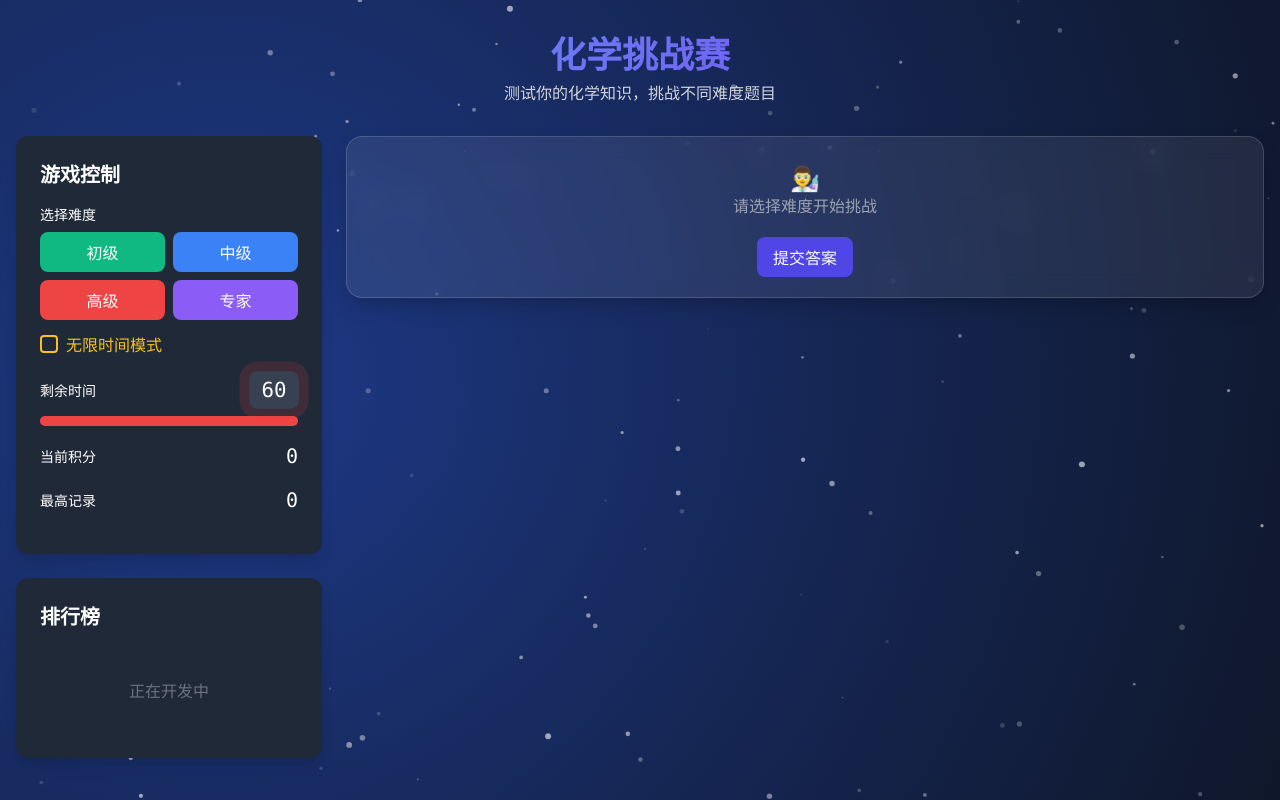
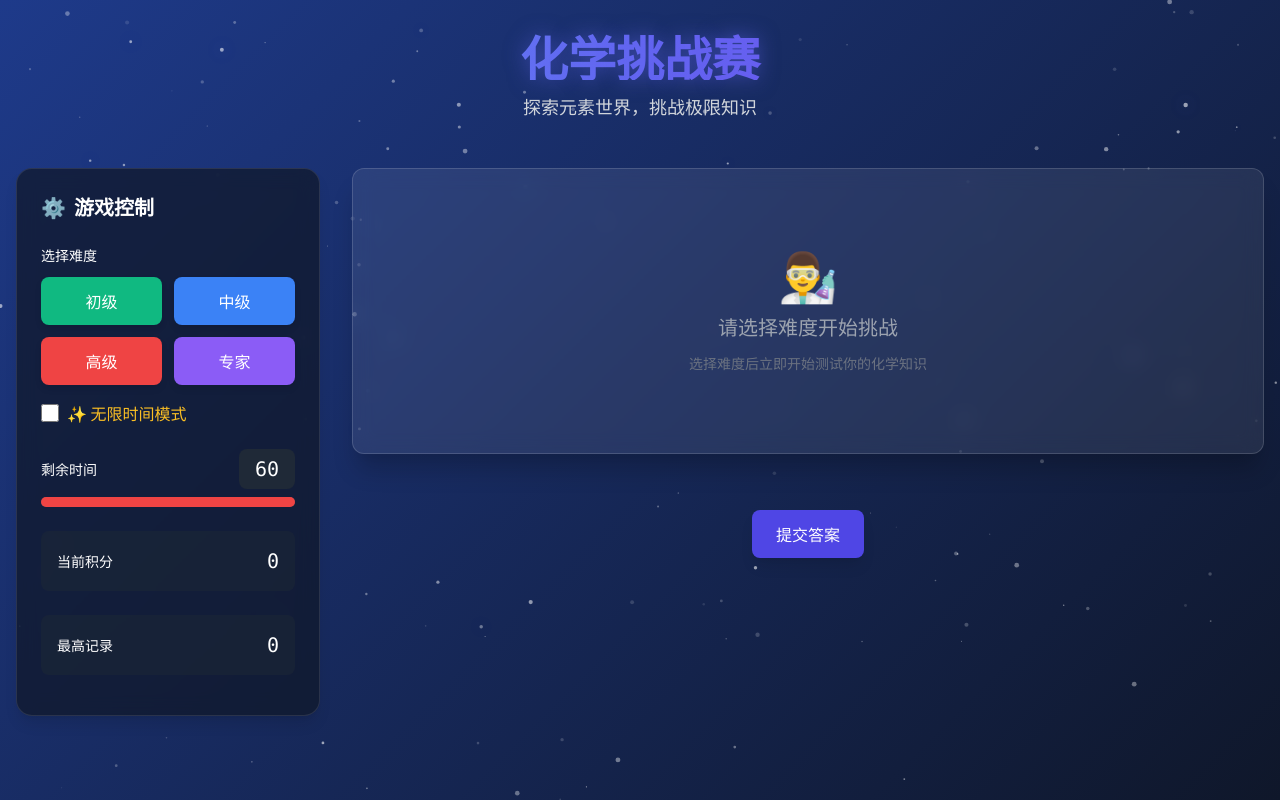
Before and after one commit to yykkxx/chemistry_test, a plain HTML site: page index.html in a window 1280 px wide. Drawn offline with nearby package versions, Linux system fonts and the light colour scheme.

Commit message:
Add files via upload

```diff
--- a/index.html
+++ b/index.html
@@ -8,122 +8,257 @@
   <title>化学挑战赛</title>
   <link href="https://cdnjs.cloudflare.com/ajax/libs/tailwindcss/2.2.19/tailwind.min.css" rel="stylesheet">
   <link href="https://fonts.loli.net/css2?family=Noto+Sans+SC:wght@400;700&display=swap" rel="stylesheet">
-  <link rel="stylesheet" href="css/style.css">
+  <link href="https://cdnjs.cloudflare.com/ajax/libs/animate.css/4.1.1/animate.min.css" rel="stylesheet">
   <style>
-    /* 确保提交按钮始终可见 */
+    :root {
+      --easy: #4ade80;
+      --medium: #60a5fa;
+      --hard: #f87171;
+      --expert: #c084fc;
+      --unlimited: #fbbf24;
+    }
+    body {
+      font-family: 'Noto Sans SC', sans-serif;
+      background: linear-gradient(135deg, #1e3a8a 0%, #0f172a 100%);
+      min-height: 100vh;
+      overflow-x: hidden;
+    }
+    .particles {
+      position: absolute;
+      top: 0;
+      left: 0;
+      width: 100%;
+      height: 100%;
+      z-index: -1;
+    }
+    .difficulty-badge {
+      transition: all 0.3s ease;
+    }
+    .question-card {
+      background: rgba(255, 255, 255, 0.08);
+      backdrop-filter: blur(10px);
+      border: 1px solid rgba(255, 255, 255, 0.15);
+      box-shadow: 0 20px 25px -5px rgba(0, 0, 0, 0.2), 0 10px 10px -5px rgba(0, 0, 0, 0.04);
+      transition: all 0.3s ease;
+    }
+    .control-panel {
+      background: rgba(17, 24, 39, 0.7);
+      backdrop-filter: blur(10px);
+      border: 1px solid rgba(255, 255, 255, 0.1);
+      border-radius: 16px;
+    }
+    .option {
+      background: rgba(255, 255, 255, 0.08);
+      backdrop-filter: blur(8px);
+      border: 1px solid rgba(255, 255, 255, 0.1);
+      transition: all 0.3s cubic-bezier(0.4, 0, 0.2, 1);
+    }
+    .option:hover {
+      transform: translateY(-2px);
+      box-shadow: 0 10px 15px -3px rgba(0, 0, 0, 0.2);
+      background: rgba(255, 255, 255, 0.15);
+    }
+    .timer-pulse {
+      animation: pulse 1s infinite;
+    }
+    @keyframes pulse {
+      0% { box-shadow: 0 0 0 0 rgba(239, 68, 68, 0.7); }
+      70% { box-shadow: 0 0 0 10px rgba(239, 68, 68, 0); }
+      100% { box-shadow: 0 0 0 0 rgba(239, 68, 68, 0); }
+    }
+    .btn-disabled {
+      opacity: 0.5;
+      cursor: not-allowed;
+    }
+    .question-actions {
+      display: flex;
+      gap: 1rem;
+      margin-top: 2rem;
+      justify-content: center;
+    }
+    .difficulty-btn {
+      transition: all 0.3s cubic-bezier(0.4, 0, 0.2, 1);
+      box-shadow: 0 4px 6px rgba(0, 0, 0, 0.1);
+      position: relative;
+      overflow: hidden;
+      z-index: 1;
+    }
+    .difficulty-btn::before {
+      content: '';
+      position: absolute;
+      top: 0;
+      left: -100%;
+      width: 100%;
+      height: 100%;
+      background: rgba(255, 255, 255, 0.2);
+      transition: all 0.4s ease;
+      z-index: -1;
+    }
+    .difficulty-btn:hover::before {
+      left: 0;
+    }
+    .difficulty-btn:hover {
+      transform: translateY(-2px);
+      box-shadow: 0 10px 15px -3px rgba(0, 0, 0, 0.2);
+    }
+    .unlimited-checkbox {
+      accent-color: var(--unlimited);
+      width: 18px;
+      height: 18px;
+    }
+    .unlimited-label {
+      display: flex;
+      align-items: center;
+      gap: 0.5rem;
+      color: var(--unlimited);
+      font-weight: 500;
+    }
+    #submit-btn, #next-question-btn {
+      position: relative;
+      overflow: hidden;
+      z-index: 1;
+    }
+    #submit-btn::after, #next-question-btn::after {
+      content: '';
+      position: absolute;
+      top: 0;
+      left: -100%;
+      width: 100%;
+      height: 100%;
+      background: linear-gradient(90deg, transparent, rgba(255, 255, 255, 0.3), transparent);
+      transition: all 0.6s ease;
+      z-index: -1;
+    }
+    #submit-btn:hover::after, #next-question-btn:hover::after {
+      left: 100%;
+    }
     #submit-btn {
       display: inline-flex !important;
       visibility: visible !important;
       opacity: 1 !important;
-      pointer-events: auto !important;
     }
     #submit-btn.hidden {
       display: none !important;
     }
-    #submit-btn:disabled {
-      opacity: 0.5 !important;
-      cursor: not-allowed !important;
+    .option.selected {
+      background-color: rgba(79, 70, 229, 0.6) !important;
+      border-color: #6366f1;
+      box-shadow: 0 0 0 2px rgba(99, 102, 241, 0.4);
+    }
+    .fade-in {
+      animation: fadeIn 0.5s cubic-bezier(0.4, 0, 0.2, 1) forwards;
+    }
+    @keyframes fadeIn {
+      from { opacity: 0; transform: translateY(10px); }
+      to { opacity: 1; transform: translateY(0); }
+    }
+    .game-title {
+      text-shadow: 0 0 20px rgba(99, 102, 241, 0.5);
+    }
+    .explanation-container {
+      background: rgba(17, 24, 39, 0.6);
+      backdrop-filter: blur(10px);
+      border: 1px solid rgba(255, 255, 255, 0.1);
     }
   </style>
 </head>
 <body class="text-white">
-  <canvas id="particles" class="particles"></canvas>
+  <canvas id="particles" class="particles" aria-hidden="true"></canvas>
 
   <div class="container mx-auto px-4 py-8">
-    <header class="text-center mb-8">
-      <h1 class="text-4xl font-bold mb-2 bg-clip-text text-transparent bg-gradient-to-r from-blue-400 to-purple-600">
+    <header class="text-center mb-12 animate__animated animate__fadeIn">
+      <h1 class="text-5xl font-bold mb-3 game-title bg-clip-text text-transparent bg-gradient-to-r from-blue-400 via-indigo-500 to-purple-600">
         化学挑战赛
       </h1>
-      <p class="text-gray-300">测试你的化学知识，挑战不同难度题目</p>
+      <p class="text-gray-300 text-lg">探索元素世界，挑战极限知识</p>
     </header>
 
-    <div class="flex flex-col lg:flex-row gap-6">
+    <div class="flex flex-col lg:flex-row gap-8">
       <!-- 左侧控制面板 -->
-      <div class="w-full lg:w-1/4 space-y-6">
-        <div class="bg-gray-800 rounded-xl p-6 shadow-lg">
-          <h2 class="text-xl font-semibold mb-4">游戏控制</h2>
+      <div class="w-full lg:w-1/4">
+        <div class="control-panel p-6 shadow-lg">
+          <h2 class="text-xl font-semibold mb-6 flex items-center">
+            <span class="mr-2">⚙️</span> 游戏控制
+          </h2>
 
-          <div class="mb-4">
-            <label class="block text-sm font-medium mb-2">选择难度</label>
-            <div class="grid grid-cols-2 gap-2">
-              <button id="easy-btn" class="difficulty-btn bg-green-500 hover:bg-green-600 text-white py-2 px-4 rounded-lg">
+          <div class="mb-6">
+            <label class="block text-sm font-medium mb-3" id="difficulty-label">选择难度</label>
+            <div class="grid grid-cols-2 gap-3" aria-labelledby="difficulty-label">
+              <button id="easy-btn" class="difficulty-btn bg-green-500 hover:bg-green-600 text-white py-3 px-4 rounded-lg" aria-label="初级难度">
                 初级
               </button>
-              <button id="medium-btn" class="difficulty-btn bg-blue-500 hover:bg-blue-600 text-white py-2 px-4 rounded-lg">
+              <button id="medium-btn" class="difficulty-btn bg-blue-500 hover:bg-blue-600 text-white py-3 px-4 rounded-lg" aria-label="中级难度">
                 中级
               </button>
-              <button id="hard-btn" class="difficulty-btn bg-red-500 hover:bg-red-600 text-white py-2 px-4 rounded-lg">
+              <button id="hard-btn" class="difficulty-btn bg-red-500 hover:bg-red-600 text-white py-3 px-4 rounded-lg" aria-label="高级难度">
                 高级
               </button>
-              <button id="expert-btn" class="difficulty-btn bg-purple-500 hover:bg-purple-600 text-white py-2 px-4 rounded-lg">
+              <button id="expert-btn" class="difficulty-btn bg-purple-500 hover:bg-purple-600 text-white py-3 px-4 rounded-lg" aria-label="专家难度">
                 专家
               </button>
             </div>
-            <div class="mt-3">
-              <label class="unlimited-label">
-                <input type="checkbox" id="unlimited-checkbox" class="unlimited-checkbox">
-                <span>无限时间模式</span>
+            <div class="mt-4">
+              <label class="unlimited-label" id="unlimited-label">
+                <input type="checkbox" id="unlimited-checkbox" class="unlimited-checkbox" aria-labelledby="unlimited-label">
+                <span>✨ 无限时间模式</span>
               </label>
             </div>
           </div>
 
-          <div class="mb-4">
+          <div class="mb-6">
             <div class="flex justify-between items-center mb-2">
               <span class="text-sm font-medium">剩余时间</span>
-              <span id="timer" class="font-mono text-xl bg-gray-700 px-3 py-1 rounded-lg timer-pulse">60</span>
+              <span id="timer" class="font-mono text-xl bg-gray-800 px-4 py-1.5 rounded-lg timer-pulse shadow-lg" aria-live="polite">60</span>
             </div>
-            <div id="timer-container" class="w-full bg-gray-700 rounded-full h-2.5">
-              <div id="timer-bar" class="bg-red-500 h-2.5 rounded-full transition-all duration-300" style="width: 100%"></div>
+            <div id="timer-container" class="w-full bg-gray-700 rounded-full h-2.5 mt-2">
+              <div id="timer-bar" class="bg-red-500 h-2.5 rounded-full transition-all duration-300" style="width: 100%" aria-hidden="true"></div>
             </div>
           </div>
 
-          <div class="mb-4">
+          <div class="mb-6 bg-gray-800 bg-opacity-50 rounded-lg p-4">
             <div class="flex justify-between items-center">
               <span class="text-sm font-medium">当前积分</span>
-              <span id="score" class="font-mono text-xl">0</span>
+              <span id="score" class="font-mono text-xl" aria-live="polite">0</span>
             </div>
           </div>
 
-          <div class="mb-4">
+          <div class="mb-4 bg-gray-800 bg-opacity-50 rounded-lg p-4">
             <div class="flex justify-between items-center">
               <span class="text-sm font-medium">最高记录</span>
-              <span id="high-score" class="font-mono text-xl">0</span>
+              <span id="high-score" class="font-mono text-xl" aria-live="polite">0</span>
             </div>
-          </div>
-        </div>
-
-        <div class="bg-gray-800 rounded-xl p-6 shadow-lg">
-          <h2 class="text-xl font-semibold mb-4">排行榜</h2>
-          <div class="text-center py-8 text-gray-500">
-            正在开发中
           </div>
         </div>
       </div>
 
       <!-- 右侧题目区域 -->
       <div class="w-full lg:w-3/4">
-        <div id="question-container" class="question-card rounded-xl p-6 shadow-lg min-h-64 flex flex-col items-center justify-center relative">
-          <div class="text-center text-gray-400">
-            <p class="text-2xl">👨‍🔬</p>
-            <p>请选择难度开始挑战</p>
-          </div>
-          <div id="question-actions" class="question-actions">
-            <button id="submit-btn" class="bg-indigo-600 hover:bg-indigo-700 text-white py-2 px-4 rounded-lg transition">
-              提交答案
-            </button>
-            <button id="next-question-btn" class="bg-indigo-600 hover:bg-indigo-700 text-white py-2 px-4 rounded-lg transition hidden">
-              下一题
-            </button>
+        <div id="question-container" class="question-card rounded-xl p-8 shadow-lg min-h-64" aria-live="polite">
+          <div class="text-center text-gray-400 py-12">
+            <p class="text-5xl mb-4">👨‍🔬</p>
+            <p class="text-xl">请选择难度开始挑战</p>
+            <p class="text-sm mt-3 text-gray-500">选择难度后立即开始测试你的化学知识</p>
           </div>
         </div>
 
-        <div id="options-container" class="grid grid-cols-1 md:grid-cols-2 gap-4 mt-6">
+        <div id="options-container" class="grid grid-cols-1 md:grid-cols-2 gap-4 mt-6" role="group" aria-labelledby="question-container">
           <!-- 选项将通过JS动态生成 -->
         </div>
 
-        <div id="explanation-container" class="mt-6 bg-gray-800 rounded-xl p-6 hidden">
-          <h3 class="text-lg font-semibold mb-2">答案解析</h3>
+        <div id="explanation-container" class="mt-6 explanation-container rounded-xl p-6 hidden" aria-live="polite">
+          <h3 class="text-lg font-semibold mb-2 flex items-center">
+            <span class="mr-2">💡</span> 答案解析
+          </h3>
           <p id="explanation-text" class="text-gray-300"></p>
+        </div>
+
+        <div id="question-actions" class="question-actions">
+          <button id="submit-btn" class="bg-indigo-600 hover:bg-indigo-700 text-white py-3 px-6 rounded-lg transition shadow-lg" disabled aria-label="提交答案">
+            提交答案
+          </button>
+          <button id="next-question-btn" class="bg-indigo-600 hover:bg-indigo-700 text-white py-3 px-6 rounded-lg transition shadow-lg hidden" aria-label="下一题">
+            下一题
+          </button>
         </div>
       </div>
     </div>
@@ -141,16 +276,17 @@
       canvas.height = window.innerHeight;
 
       const particles = [];
-      const particleCount = Math.floor(window.innerWidth / 10);
+      const particleCount = Math.floor(window.innerWidth / 8);
 
       for (let i = 0; i < particleCount; i++) {
         particles.push({
           x: Math.random() * canvas.width,
           y: Math.random() * canvas.height,
-          size: Math.random() * 2 + 1,
+          size: Math.random() * 2 + 0.5,
           speedX: Math.random() * 0.5 - 0.25,
           speedY: Math.random() * 0.5 - 0.25,
-          color: `rgba(255, 255, 255, ${Math.random() * 0.5 + 0.1})`
+          color: `rgba(255, 255, 255, ${Math.random() * 0.5 + 0.1})`,
+          glowing: Math.random() > 0.8
         });
       }
 
@@ -158,6 +294,14 @@
         ctx.clearRect(0, 0, canvas.width, canvas.height);
 
         particles.forEach(particle => {
+          if (particle.glowing) {
+            // 发光粒子
+            ctx.shadowBlur = 15;
+            ctx.shadowColor = 'rgba(99, 102, 241, 0.8)';
+          } else {
+            ctx.shadowBlur = 0;
+          }
+
           ctx.fillStyle = particle.color;
           ctx.beginPath();
           ctx.arc(particle.x, particle.y, particle.size, 0, Math.PI * 2);
@@ -166,8 +310,16 @@
           particle.x += particle.speedX;
           particle.y += particle.speedY;
 
-          if (particle.x < 0 || particle.x > canvas.width) particle.speedX *= -1;
-          if (particle.y < 0 || particle.y > canvas.height) particle.speedY *= -1;
+          // 粒子达到边界时，创造无缝循环效果
+          if (particle.x < 0) particle.x = canvas.width;
+          if (particle.x > canvas.width) particle.x = 0;
+          if (particle.y < 0) particle.y = canvas.height;
+          if (particle.y > canvas.height) particle.y = 0;
+
+          // 随机变化大小，创造呼吸效果
+          if (Math.random() > 0.99) {
+            particle.size = Math.random() * 2 + 0.5;
+          }
         });
 
         requestAnimationFrame(animate);
@@ -182,6 +334,21 @@
     }
 
     document.addEventListener('DOMContentLoaded', () => {
+      // 确保DOM完全加载
+      if (document.readyState === 'complete') {
+        initGame();
+        initParticles();
+      } else {
+        document.addEventListener('readystatechange', () => {
+          if (document.readyState === 'complete') {
+            initGame();
+            initParticles();
+          }
+        });
+      }
+    });
+
+    function initGame() {
       // 初始化游戏实例
       window.game = new ChemistryGame();
 
@@ -208,10 +375,7 @@
 
       // 绑定下一题按钮
       document.getElementById('next-question-btn').addEventListener('click', () => window.game.nextQuestion());
-
-      // 初始化粒子效果
-      initParticles();
-    });
+    }
   </script>
 </body>
 </html>
```
